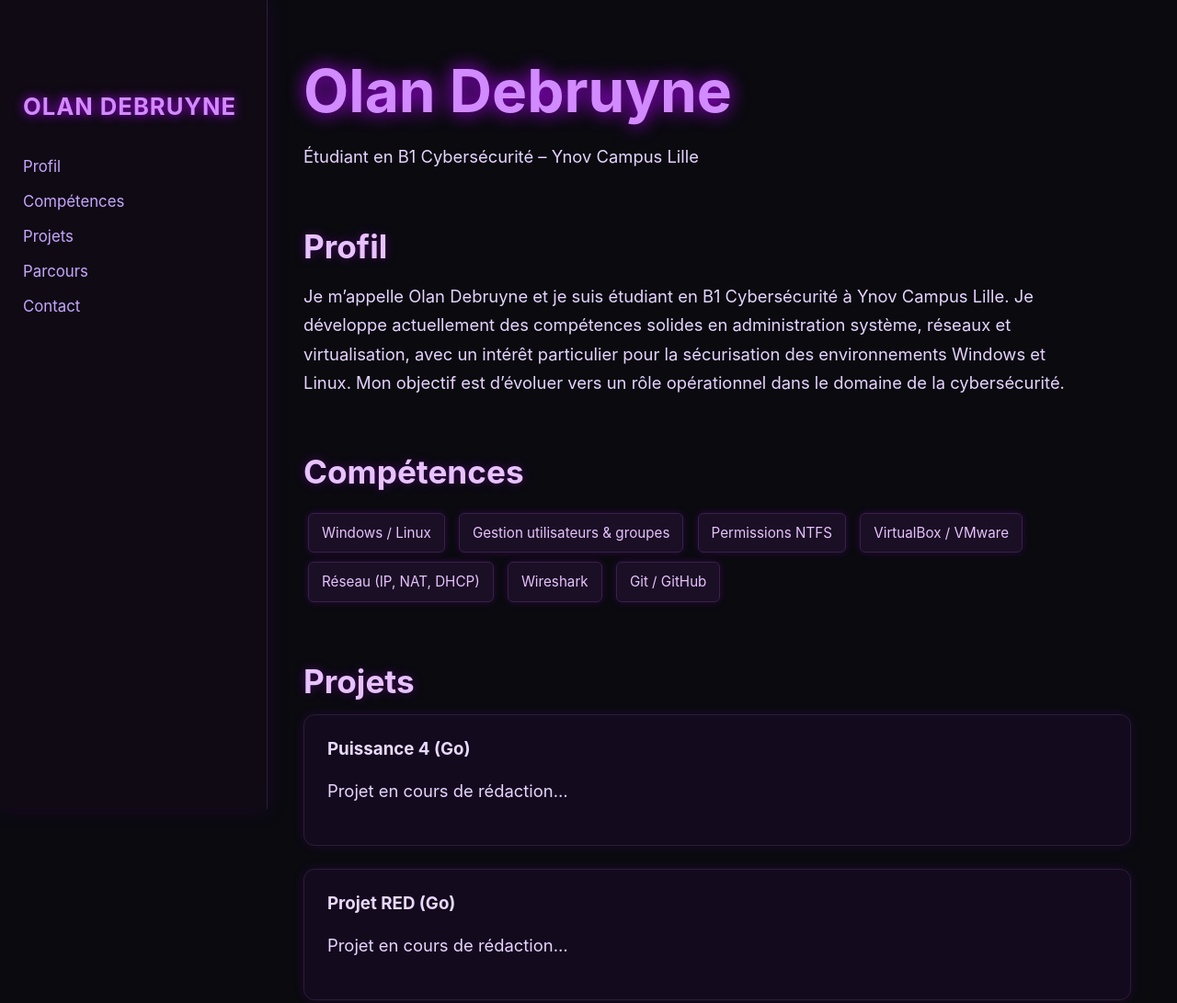
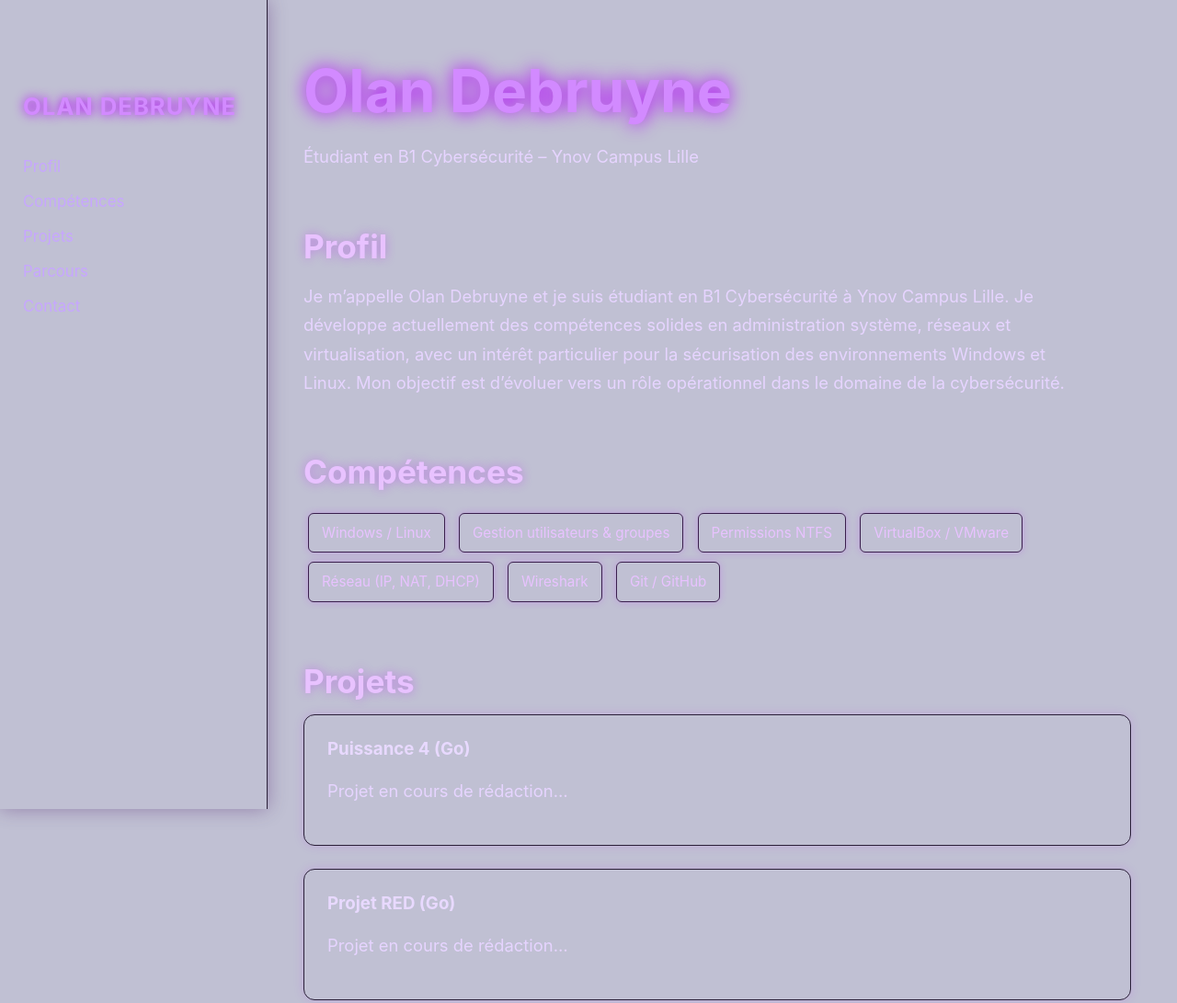
Before and after one commit to olandebn/portfolio-cyber, a plain HTML site: page index.html in a window 1280 px wide. Shown: the top 1091 px of the page at 92% size. Drawn offline with Linux system fonts and the light colour scheme.

Commit message:
Mise à jour du portfolio

```diff
--- a/style.css
+++ b/style.css
@@ -2,7 +2,7 @@
 body {
   margin: 0;
   font-family: "Inter", Arial, sans-serif;
-  background: #0a0a0f;
+  background: #c0c0d3;
   color: #e8d9ff;
   display: flex;
   overflow-x: hidden;
@@ -16,7 +16,7 @@ h1, h2, h3 {
 nav {
   width: 240px;
   height: 100vh;
-  background: #0f0a14;
+  background: #c0c0d3;
   border-right: 1px solid #2a1f38;
   padding: 40px 25px;
   position: fixed;
@@ -86,7 +86,7 @@ p {
 /* TAGS */
 .tag {
   display: inline-block;
-  background: #1a0f24;
+  background: #c0c0d3;
   padding: 8px 14px;
   margin: 5px;
   border-radius: 6px;
@@ -98,7 +98,7 @@ p {
 
 /* PROJETS */
 .project {
-  background: #140a1d;
+  background: #c0c0d3;
   padding: 25px;
   border-radius: 12px;
   border: 1px solid #2a1f38;
@@ -108,8 +108,8 @@ p {
 }
 
 .project:hover {
-  background: #1a0f27;
+  background: #c0c0d3;
   border-color: #b300ff55;
   transform: translateY(-3px);
-  box-shadow: 0 0 18px #b300ff55;
+  box-shadow: 0 0 18px #bb31f755;
 }
```
